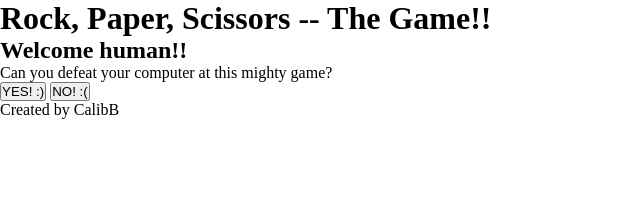
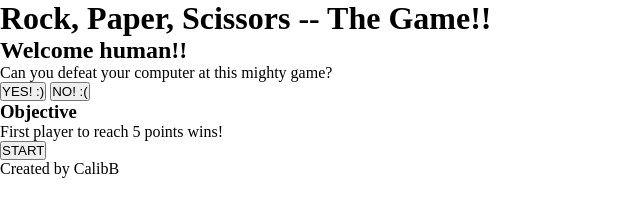
Before and after one commit to CalibB/rock-paper-scissors, a plain HTML site: page index.html in a window 1280 px wide. Shown: the whole page, without its empty margins (0-640 px from the left). Drawn offline with Linux system fonts and the light colour scheme.

Commit message:
Created game-info div in index.html

```diff
--- a/index.html
+++ b/index.html
@@ -30,6 +30,11 @@
                 NO! :(
             </button>
         </div>
+        <div class="game-info">
+            <h3 class="info__heading">Objective</h3>
+            <p class="info__para">First player to reach 5 points wins!</p>
+            <button class="game-begin__btn">START</button>
+        </div>
         <div class="main__selection">
             <div class="score__display">
                 <p class="computer__score"></p>
```
